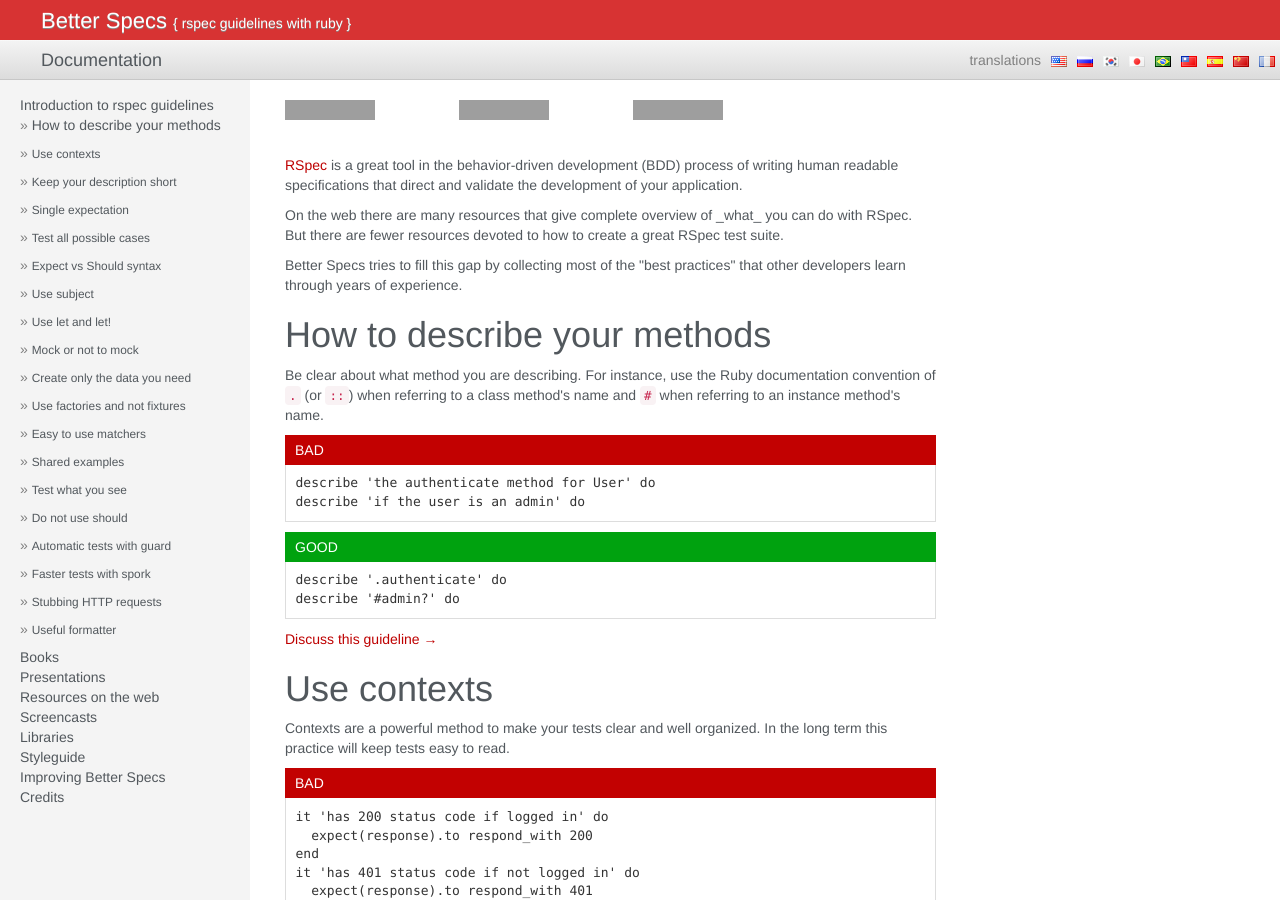
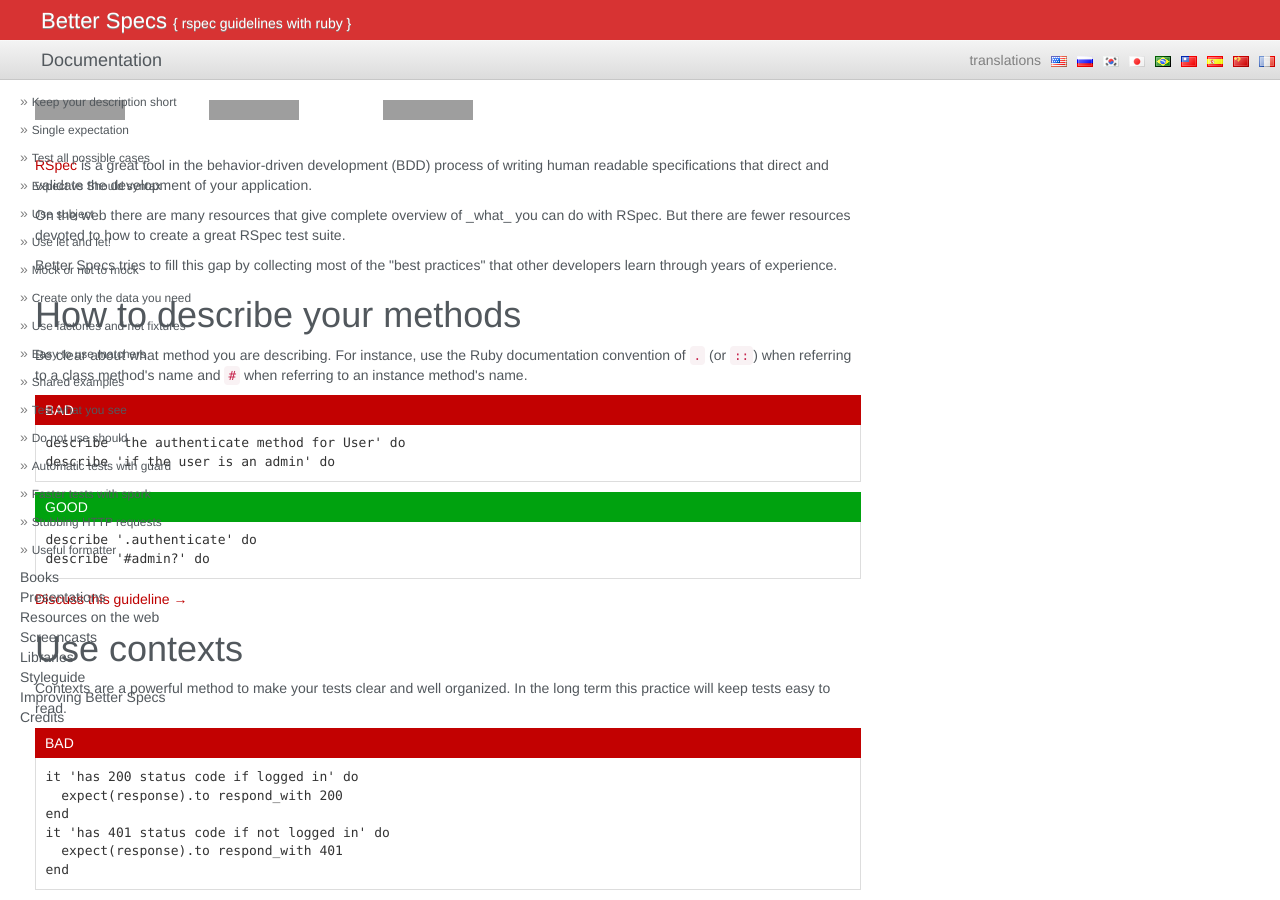
Before and after one commit to akz92/akz92.github.io, a Jekyll site: the page built from index.html, in a window 1280 px wide and 900 px high. Built offline with Jekyll 4.4.1, drawn with Linux system fonts in a browser that asks for light colours; grey boxes are pictures that could not be loaded.

Commit message:
Update index.html

```diff
--- a/index.html
+++ b/index.html
@@ -2,9 +2,6 @@
 layout: default
 ---
 
-<div id="wrapper">
-  <!-- Sidebar -->
-  <div id="sidebar-wrapper">
 <ul class="sidebar-nav">
   <li><a href="/">Introduction to rspec guidelines</a></li>
   <li>&raquo; <a href="#describe">How to describe your methods</a></li>
@@ -35,7 +32,6 @@
   <li><a href="#improving">Improving Better Specs</a></li>
   <li><a href="#credits">Credits</a></li>
 </ul>
-  </div>
 
 <div class="content">
 <article>
```
Lines whose indentation alone changed are shown as unchanged.
